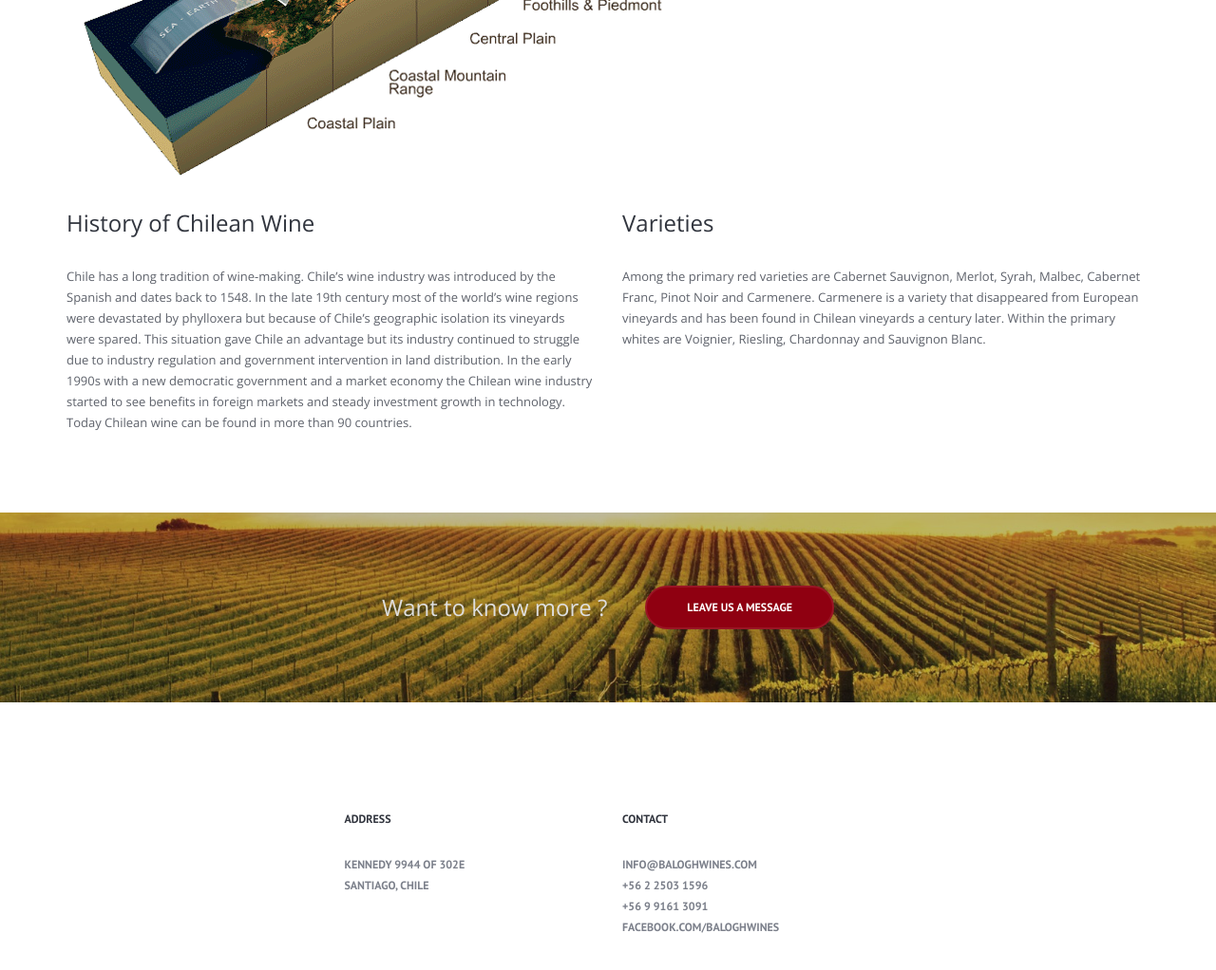
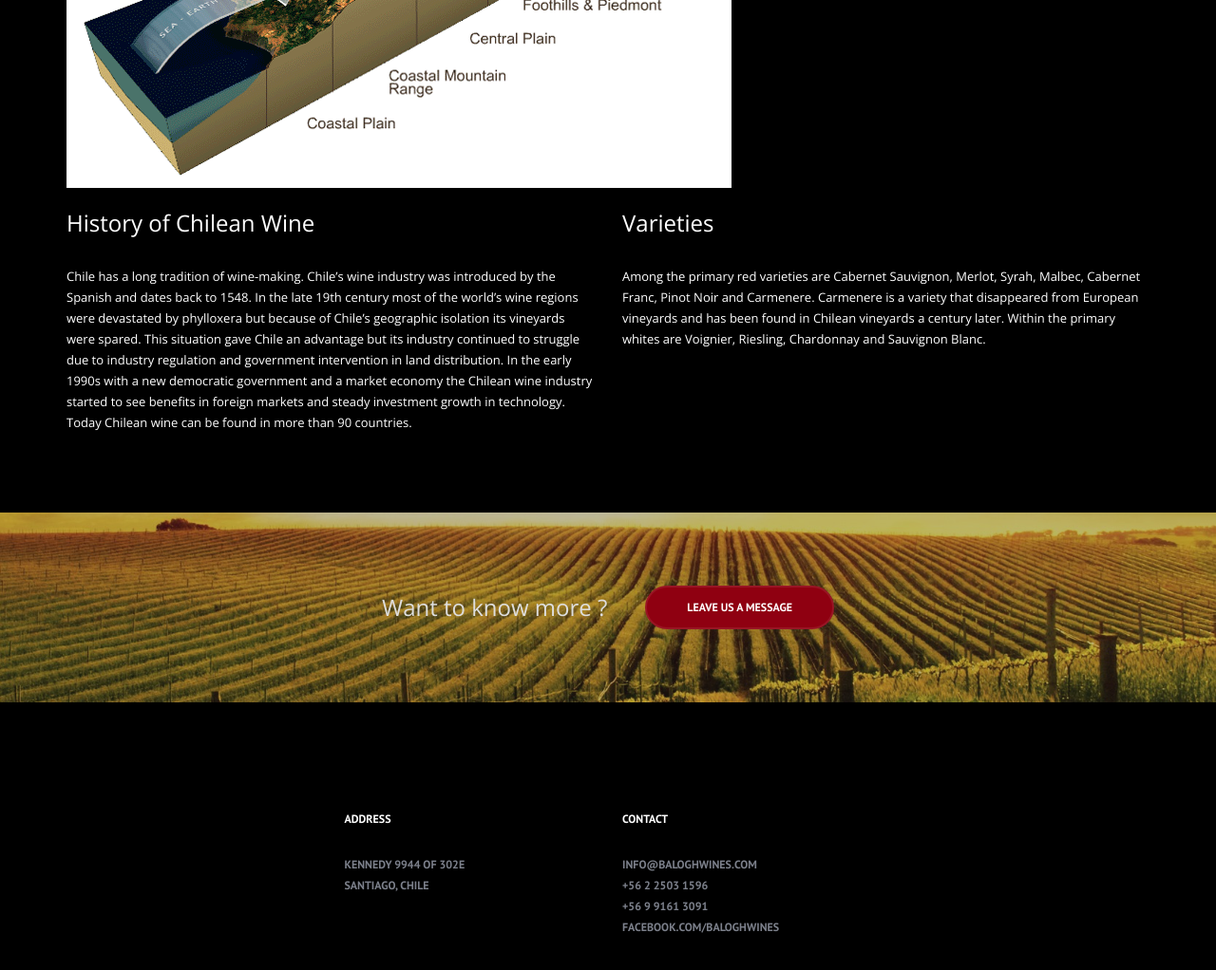
Before and after one commit to btazi/baloghwines, a plain HTML site: page chilean_wines.html in a window 1280 px wide. Shown: the part 1355-2377 px from the top of the page at 95% size. Drawn offline with nearby package versions, Linux system fonts and the light colour scheme; some packages are replaced by stand-ins of ours; a web font is replaced by a local one.

Commit message:
change white to black

```diff
--- a/css/style.css
+++ b/css/style.css
@@ -43,6 +43,7 @@ body {
 	font-size: 13px;
 	line-height: 22px;
 	color: #5e626b;
+	background-color: black;
 }
 a {
 	color: inherit;
@@ -81,7 +82,7 @@ p {
 	margin-bottom: 36px;
 }
 h1, h2, h3, h4, h5, h6 {
-	color: #31353e;
+	color: white;
 	margin-top: 0;
 	font-weight: 400;
 }
@@ -890,7 +891,7 @@ textarea {
    ========================================================================== */
 .footer {
 	color: #7c808b;
-	background: #fff;
+	background: black;
 	font-size: 12px;
 	line-height: 22px;
 	text-transform: uppercase;
@@ -1961,3 +1962,11 @@ textarea {
 	box-shadow: 2px 8px 19px 2px rgba(0,0,0,0.56);
 	color: #183900;
 }
+
+.section.white {
+	color: white;
+}
+
+.section.white .inner {
+	background: black;
+}
```
Also changed, not shown: who_we_are.html (+1 -1 lines), 2 other files.
